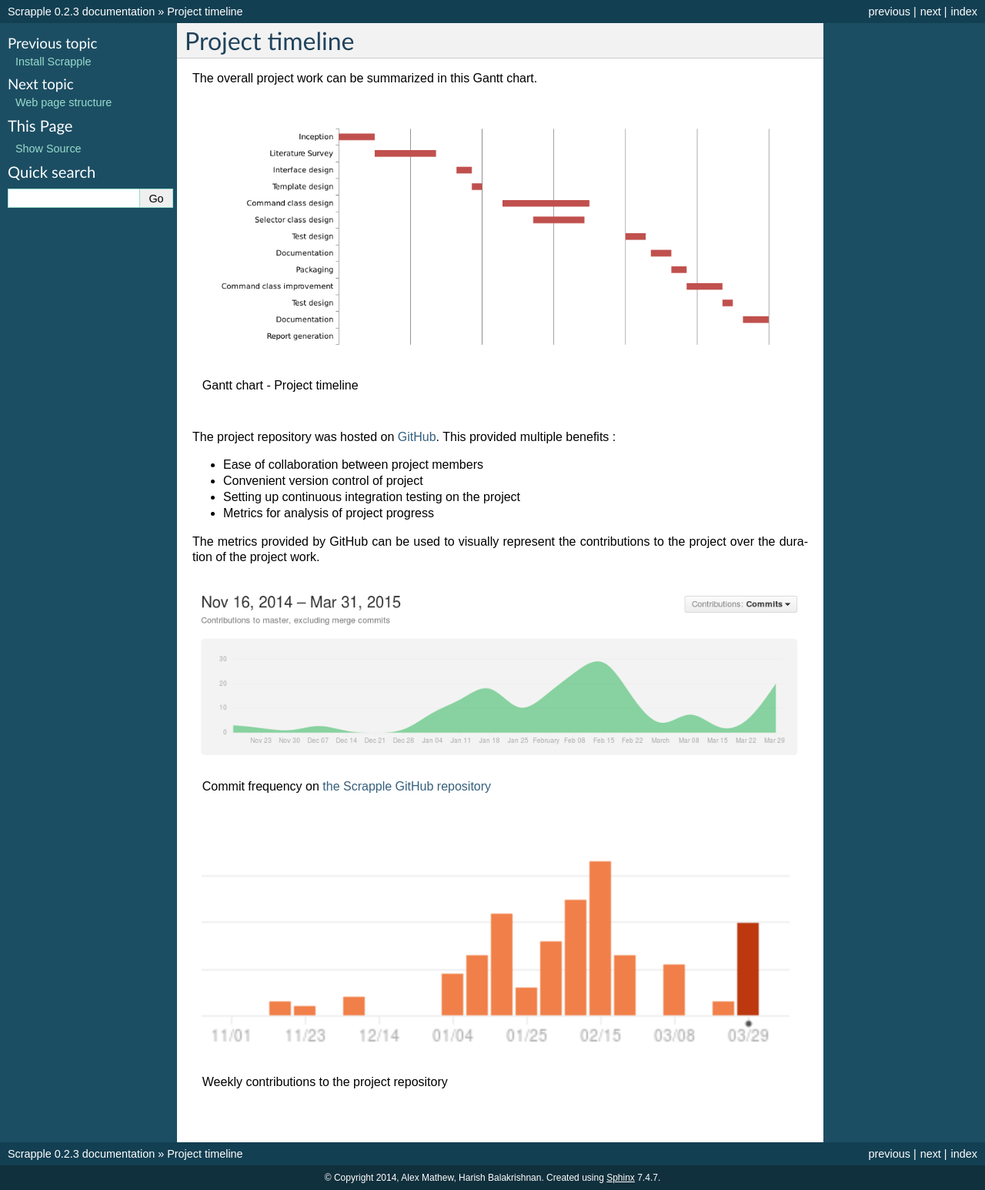
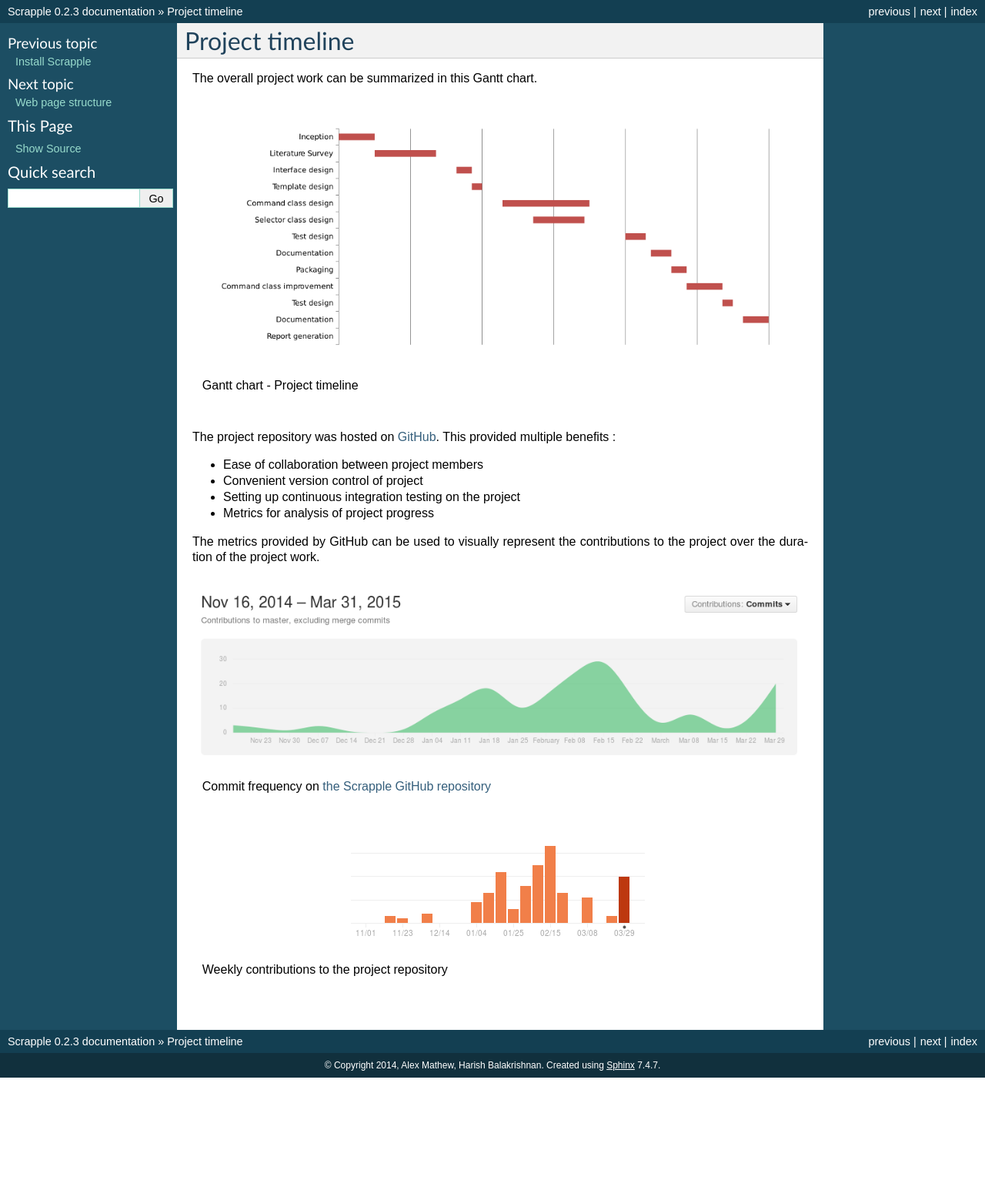
Before and after one commit to AlexMathew/scrapple, a Sphinx documentation site: the page built from docs/intro/timeline.rst, in a window 1280 px wide. Shown: the whole page at 77% size. Built offline with Sphinx 7.4.7, drawn with Linux system fonts in a browser that asks for light colours; after the commit the page ends 1400 px from its top, so only the background shows below that.

Commit message:
Fix sizing of commit graph

```diff
--- a/docs/intro/timeline.rst
+++ b/docs/intro/timeline.rst
@@ -30,6 +30,5 @@ The metrics provided by GitHub can be used to visually represent the contributio
 .. figure:: images/weekly.png
 	:alt: Weekly contributions
 	:align: center
-	:scale: 200
 
 	Weekly contributions to the project repository
```
